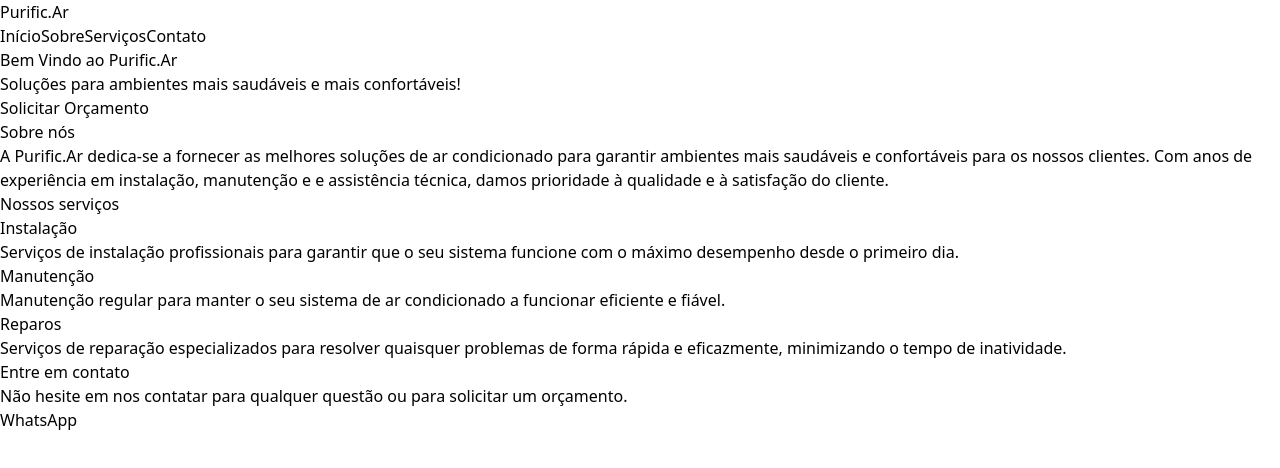
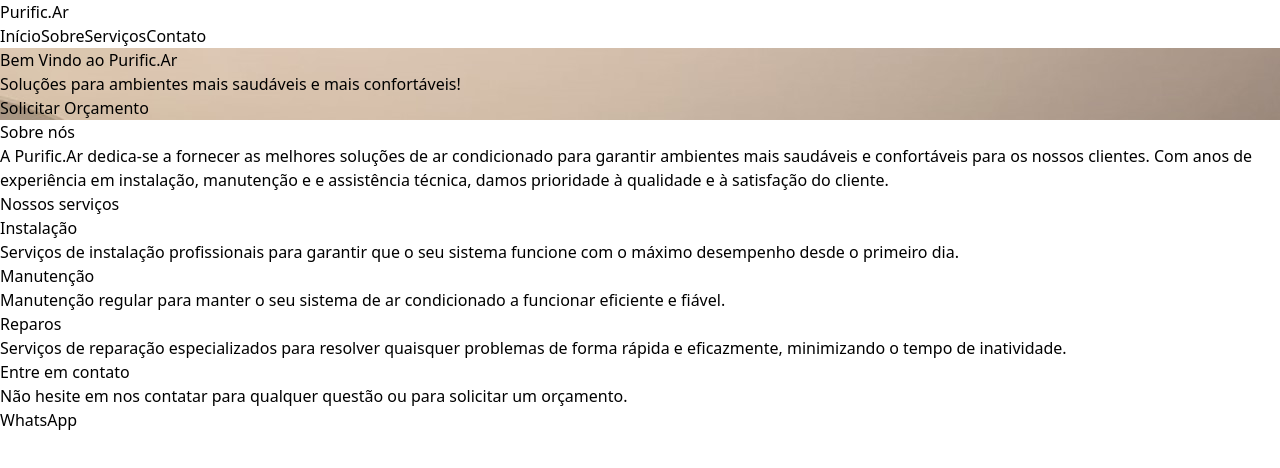
Before and after one commit to gabriellamsa/purific-ar, a React (Vite) app: page / in a window 1280 px wide. Shown: the top 468 px of the page. Built offline with nearby package versions, Linux system fonts and the light colour scheme.

Commit message:
background-homepage

```diff
--- a/src/components/HomePage.jsx
+++ b/src/components/HomePage.jsx
@@ -1,4 +1,5 @@
 import React from "react";
+import backgroundImage from "../assets/background-homepage.jpg";
 
 const HomePage = () => {
   return (
@@ -26,7 +27,10 @@
       {/* section inicio */}
       <section
         id="home"
-        className="h-screen flex flex-col justify-center items-center bg-gradient-to-r from-blue-500 to-blue-700 text-white"
+        className="h-screen flex flex-col justify-center items-center text-white bg-cover bg-center"
+        style={{
+          backgroundImage: `url(${backgroundImage})`,
+        }}
       >
         <h1 className="text-5xl font-bold mb-4">Bem Vindo ao Purific.Ar</h1>
         <p className="text-lg mb-8">
```
Also changed, not shown: src/assets/background-homepage.jpg (added).
